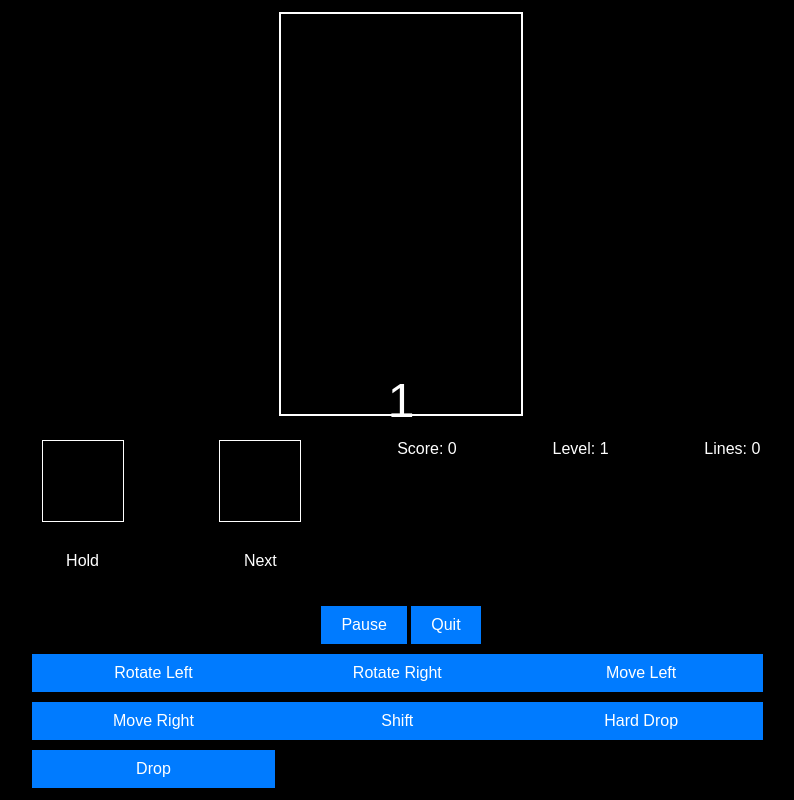
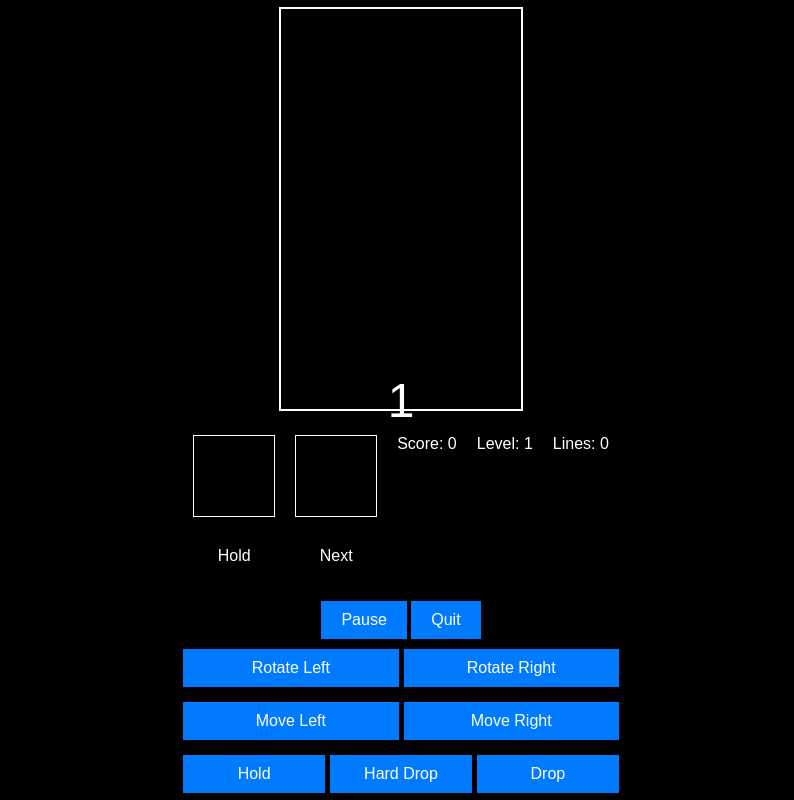
Before and after one commit to TheLandFather/Emmanuel-s-Tetris, a plain HTML site: page index.html in a window 1280 px wide. Both pictures are taken after a click on the button "Start". Shown: the whole page, without its empty margins (239-1033 px from the left). Drawn offline with Linux system fonts and the light colour scheme.

Commit message:
Fixing Buttons.

```diff
--- a/index.html
+++ b/index.html
@@ -45,14 +45,23 @@
         <button id="quitBtn">Quit</button>
 
         <!-- Adding buttons for phone users -->
-<div id="controls" style="display: flex; flex-wrap: wrap;">
-    <button id="rotateLeftBtn" style="width: 33%;">Rotate Left</button>
-    <button id="rotateRightBtn" style="width: 33%;">Rotate Right</button>
-    <button id="moveLeftBtn" style="width: 33%;">Move Left</button>
-    <button id="moveRightBtn" style="width: 33%;">Move Right</button>
-    <button id="holdBtn" style="width: 33%;">Shift</button>
-    <button id="hardDropBtn" style="width: 33%;">Hard Drop</button>
-    <button id="dropBtn" style="width: 33%;">Drop</button>
+<div id="controls" style="display: flex; flex-direction: column; gap: 5px;">
+    <!-- First row: Rotate Left and Rotate Right -->
+    <div style="display: flex; gap: 5px;">
+        <button id="rotateLeftBtn" style="flex: 1;">Rotate Left</button>
+        <button id="rotateRightBtn" style="flex: 1;">Rotate Right</button>
+    </div>
+    <!-- Second row: Move Left and Move Right -->
+    <div style="display: flex; gap: 5px;">
+        <button id="moveLeftBtn" style="flex: 1;">Move Left</button>
+        <button id="moveRightBtn" style="flex: 1;">Move Right</button>
+    </div>
+    <!-- Third row: Hold, Hard Drop, and Drop -->
+    <div style="display: flex; gap: 5px;">
+        <button id="holdBtn" style="flex: 1;">Hold</button>
+        <button id="hardDropBtn" style="flex: 1;">Hard Drop</button>
+        <button id="dropBtn" style="flex: 1;">Drop</button>
+    </div>
 </div>
 
 
```
